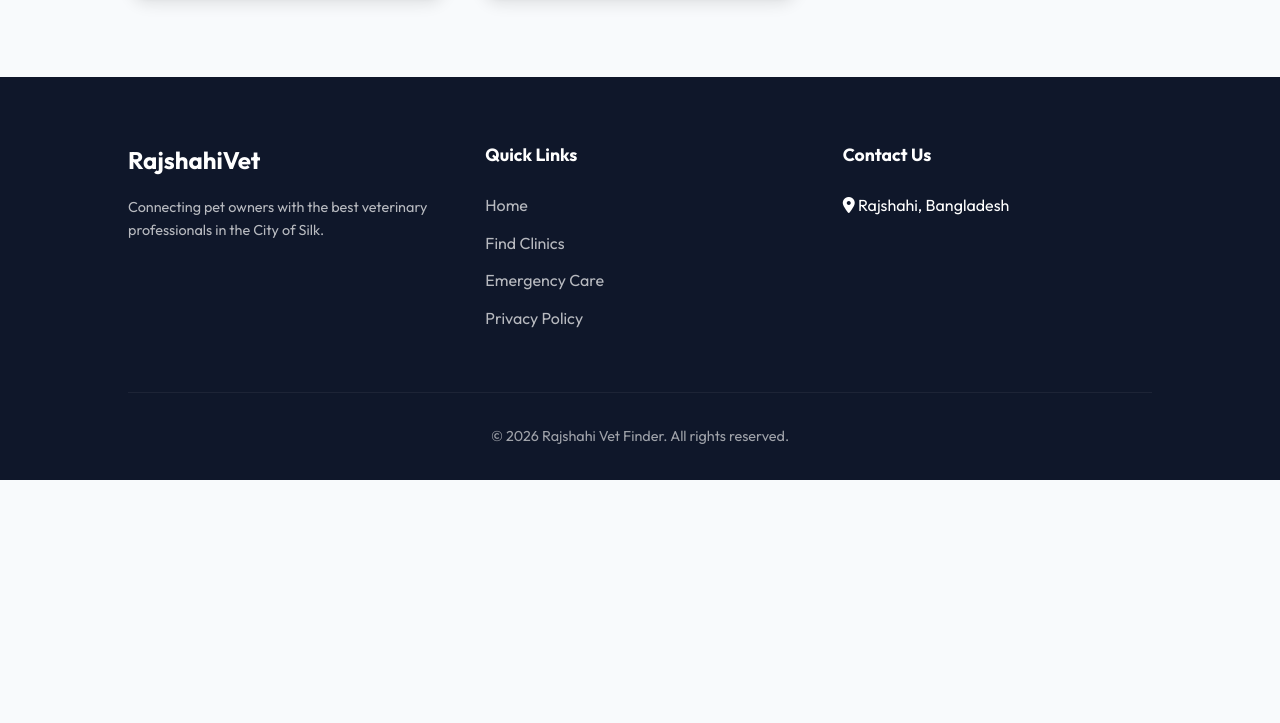
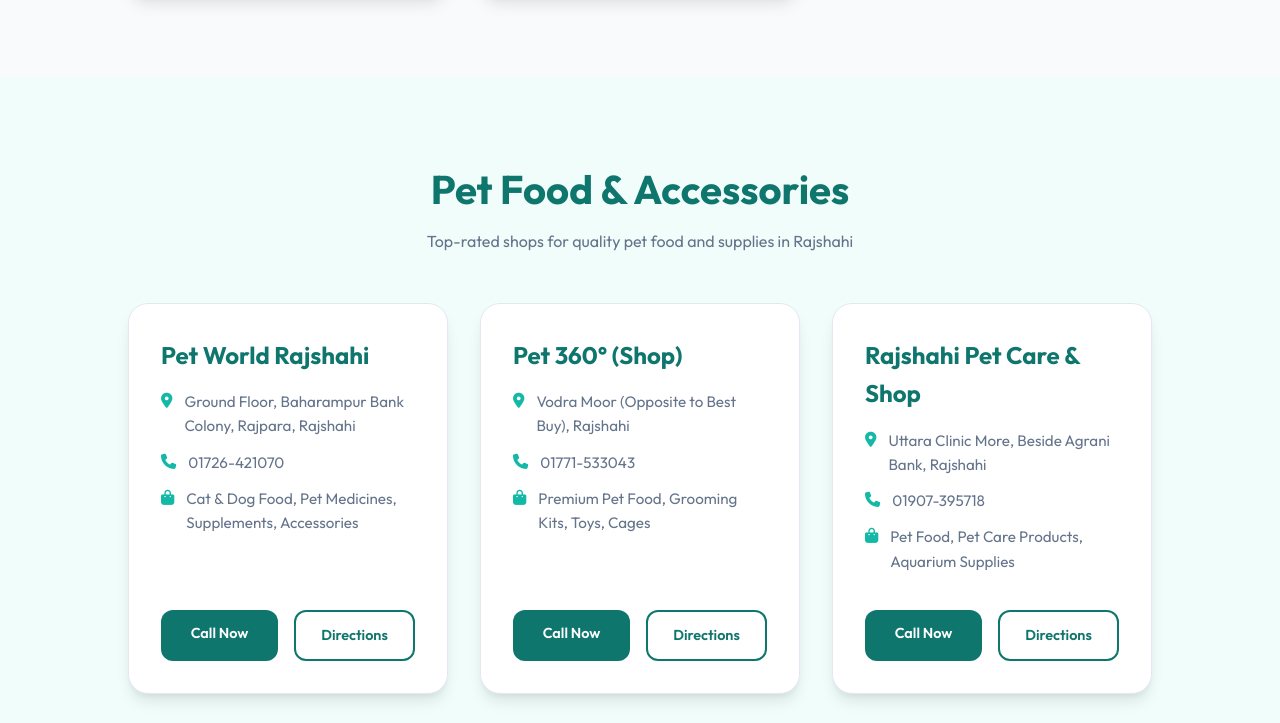
Before and after one commit to dev-apurbo/VetHub, a plain HTML site: page index.html in a window 1280 px wide. Shown: the part 2058-2781 px from the top of the page. Before the commit the page ends 2538 px from the top, so only its background shows below. Drawn offline with Linux system fonts and the light colour scheme.

Commit message:
add pet shop

```diff
--- a/index.css
+++ b/index.css
@@ -154,9 +154,13 @@
     transform: scale(1.05);
 }
 
-/* Clinic Grid */
-.clinics-section {
+/* Clinic & Shop Grids */
+.clinics-section, .shops-section {
     padding: 5rem 10%;
+}
+
+.shops-section {
+    background-color: var(--secondary);
 }
 
 .section-title {
@@ -174,7 +178,7 @@
     color: var(--text-light);
 }
 
-.clinic-grid {
+.clinic-grid, .shop-grid {
     display: grid;
     grid-template-columns: repeat(auto-fill, minmax(320px, 1fr));
     gap: 2rem;
--- a/index.html
+++ b/index.html
@@ -19,6 +19,7 @@
             <ul>
                 <li><a href="#home">Home</a></li>
                 <li><a href="#clinics">Clinics</a></li>
+                <li><a href="#shops">Pet Shops</a></li>
                 <li><a href="#about">About</a></li>
                 <li><a href="#contact">Contact</a></li>
             </ul>
@@ -27,9 +28,9 @@
 
     <section class="hero" id="home">
         <h1 class="animate-up">Find Expert Care for Your Pets</h1>
-        <p class="animate-up" style="animation-delay: 0.2s;">Discover the most trusted veterinary clinics in Rajshahi, Bangladesh with complete contact details and locations.</p>
+        <p class="animate-up" style="animation-delay: 0.2s;">Discover the most trusted veterinary clinics and pet food shops in Rajshahi, Bangladesh.</p>
         <div class="search-container animate-up" style="animation-delay: 0.4s;">
-            <input type="text" id="clinicSearch" placeholder="Search by clinic name or area...">
+            <input type="text" id="clinicSearch" placeholder="Search for clinics or shops...">
             <button id="searchBtn">Search</button>
         </div>
     </section>
@@ -45,17 +46,29 @@
         </div>
     </section>
 
+    <section class="shops-section" id="shops">
+        <div class="section-title">
+            <h2>Pet Food & Accessories</h2>
+            <p>Top-rated shops for quality pet food and supplies in Rajshahi</p>
+        </div>
+
+        <div class="shop-grid" id="shopGrid">
+            <!-- Shops will be injected here by JavaScript -->
+        </div>
+    </section>
+
     <footer id="contact">
         <div class="footer-content">
             <div class="footer-brand">
                 <h4>RajshahiVet</h4>
-                <p>Connecting pet owners with the best veterinary professionals in the City of Silk.</p>
+                <p>Connecting pet owners with the best veterinary professionals and food shops in the City of Silk.</p>
             </div>
             <div class="footer-links">
                 <h5>Quick Links</h5>
                 <ul>
                     <li><a href="#home">Home</a></li>
                     <li><a href="#clinics">Find Clinics</a></li>
+                    <li><a href="#shops">Pet Shops</a></li>
                     <li><a href="#">Emergency Care</a></li>
                     <li><a href="#">Privacy Policy</a></li>
                 </ul>
--- a/script.js
+++ b/script.js
@@ -15,7 +15,7 @@
     },
     {
         name: "Pet 360°",
-        address: "Vodra Moor (Opposite Best Buy), Rajshahi",
+        address: "Vodra Moor (Opposite to Best Buy), Rajshahi",
         phone: "01771-533043",
         services: ["Dental Care", "Grooming", "Pathology"],
         coords: "Vodra+Moor+Rajshahi"
@@ -57,7 +57,46 @@
     }
 ];
 
+const shops = [
+    {
+        name: "Pet World Rajshahi",
+        address: "Ground Floor, Baharampur Bank Colony, Rajpara, Rajshahi",
+        phone: "01726-421070",
+        items: ["Cat & Dog Food", "Pet Medicines", "Supplements", "Accessories"],
+        coords: "Baharampur+Bank+Colony+Rajshahi"
+    },
+    {
+        name: "Pet 360° (Shop)",
+        address: "Vodra Moor (Opposite to Best Buy), Rajshahi",
+        phone: "01771-533043",
+        items: ["Premium Pet Food", "Grooming Kits", "Toys", "Cages"],
+        coords: "Vodra+Moor+Rajshahi"
+    },
+    {
+        name: "Rajshahi Pet Care & Shop",
+        address: "Uttara Clinic More, Beside Agrani Bank, Rajshahi",
+        phone: "01907-395718",
+        items: ["Pet Food", "Pet Care Products", "Aquarium Supplies"],
+        coords: "Uttara+Clinic+More+Rajshahi"
+    },
+    {
+        name: "Posha Ghor (Pet Shop)",
+        address: "Darikhorbona Moor, Uposhohor, Rajshahi",
+        phone: "01780-790526",
+        items: ["Birds & Bird Food", "Exotic Pet Supplies", "Pet Food", "Medicines"],
+        coords: "Darikhorbona+Moor+Rajshahi"
+    },
+    {
+        name: "Kitty Cat Supplies",
+        address: "Rajshahi City",
+        phone: "01321-521818",
+        items: ["Specialized Cat Food", "Litter boxes", "Cat Accessories"],
+        coords: "Kitty+Cat+Rajshahi"
+    }
+];
+
 const clinicGrid = document.getElementById('clinicGrid');
+const shopGrid = document.getElementById('shopGrid');
 const searchInput = document.getElementById('clinicSearch');
 const searchBtn = document.getElementById('searchBtn');
 
@@ -100,17 +139,67 @@
     });
 }
 
+function displayShops(filteredShops) {
+    shopGrid.innerHTML = '';
+
+    if (filteredShops.length === 0) {
+        shopGrid.innerHTML = '<p style="grid-column: 1/-1; text-align: center; color: var(--text-light); padding: 2rem;">No shops found matching your search.</p>';
+        return;
+    }
+
+    filteredShops.forEach((shop, index) => {
+        const card = document.createElement('div');
+        card.className = 'clinic-card'; // Reuse same styling
+        card.style.animation = `fadeInUp 0.6s ease forwards ${index * 0.1}s`;
+        card.style.opacity = '0';
+
+        card.innerHTML = `
+            <h3>${shop.name}</h3>
+            <div class="clinic-info">
+                <div class="info-item">
+                    <i class="fas fa-location-dot"></i>
+                    <span>${shop.address}</span>
+                </div>
+                <div class="info-item">
+                    <i class="fas fa-phone"></i>
+                    <span>${shop.phone}</span>
+                </div>
+                <div class="info-item">
+                    <i class="fas fa-bag-shopping"></i>
+                    <span>${shop.items.join(', ')}</span>
+                </div>
+            </div>
+            <div class="clinic-actions">
+                <a href="tel:${shop.phone}" class="btn btn-primary">Call Now</a>
+                <a href="https://www.google.com/maps/search/?api=1&query=${shop.coords}" target="_blank" class="btn btn-outline">Directions</a>
+            </div>
+        `;
+        shopGrid.appendChild(card);
+    });
+}
+
 // Initial display
 displayClinics(clinics);
+displayShops(shops);
 
 // Search functionality
 function handleSearch() {
     const searchTerm = searchInput.value.toLowerCase();
-    const filtered = clinics.filter(clinic =>
+
+    const filteredClinics = clinics.filter(clinic =>
         clinic.name.toLowerCase().includes(searchTerm) ||
-        clinic.address.toLowerCase().includes(searchTerm)
+        clinic.address.toLowerCase().includes(searchTerm) ||
+        clinic.services.some(s => s.toLowerCase().includes(searchTerm))
     );
-    displayClinics(filtered);
+
+    const filteredShops = shops.filter(shop =>
+        shop.name.toLowerCase().includes(searchTerm) ||
+        shop.address.toLowerCase().includes(searchTerm) ||
+        shop.items.some(i => i.toLowerCase().includes(searchTerm))
+    );
+
+    displayClinics(filteredClinics);
+    displayShops(filteredShops);
 }
 
 searchBtn.addEventListener('click', handleSearch);
@@ -119,16 +208,19 @@
 });
 
 // Smooth Scroll for Navigation
-document.querySelectorAll('nav a').forEach(anchor => {
+document.querySelectorAll('nav a, .footer-links a').forEach(anchor => {
     anchor.addEventListener('click', function(e) {
+        const href = this.getAttribute('href');
+        if (href.startsWith('#') && href.length > 1) {
             e.preventDefault();
-        const targetId = this.getAttribute('href');
-        const targetSection = document.querySelector(targetId);
+            const targetSection = document.querySelector(href);
             if (targetSection) {
                 window.scrollTo({
                     top: targetSection.offsetTop - 80,
                     behavior: 'smooth'
                 });
             }
+        }
     });
 });
+;
```
Lines whose indentation alone changed are shown as unchanged.
